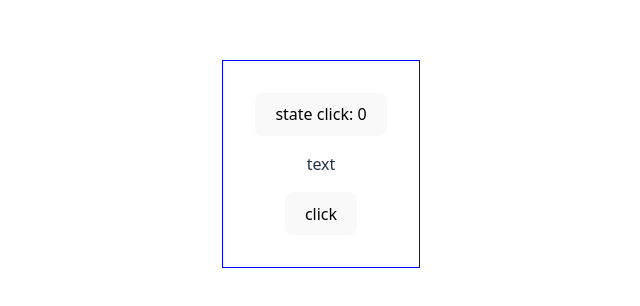
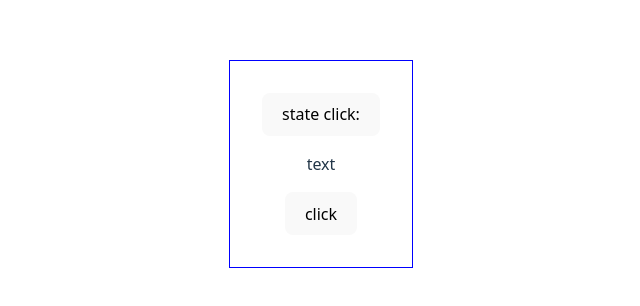
Before and after one commit to Alfaussa/TempConverter, a React (Vite) app in the folder TempConv/: page / in a window 1280 px wide. Shown: the part 236-542 px from the top of the page, without its empty margins (319-959 px from the left). Built offline with nearby package versions, Linux system fonts and the light colour scheme.

Commit message:
⊗jsrtPmHkURf/2

```diff
--- a/TempConv/src/App.jsx
+++ b/TempConv/src/App.jsx
@@ -8,17 +8,18 @@ import './App.css'
 
 function App() {
   const[state, setState] = useState('')
-  const ref = useRef(0);
+  const ref = useRef('');
 
 function handleClick(){
- setState(state + '!')
+ ref.current = ref.current + '!'
+ console.log(ref.current)
 }
 
   return (<>
 <button >
   state click: {ref.current}
 </button>
-<p>text{state}</p>
+<p>text{ref.current}</p>
 <button onClick={handleClick}>click</button>
     </>
   )
```
